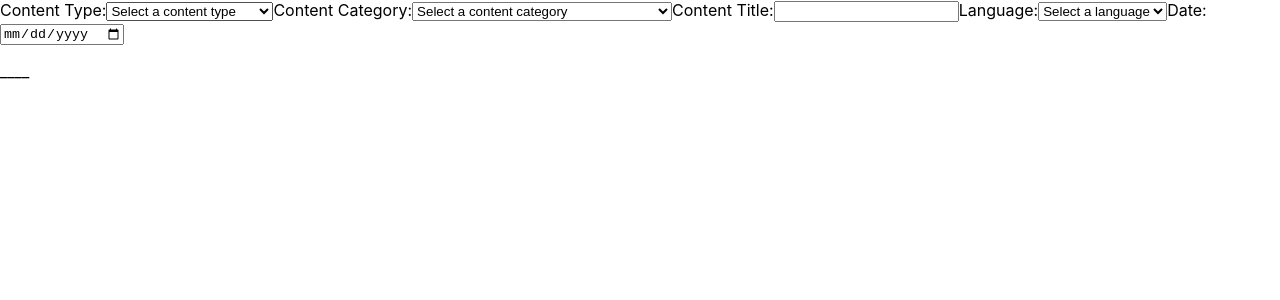
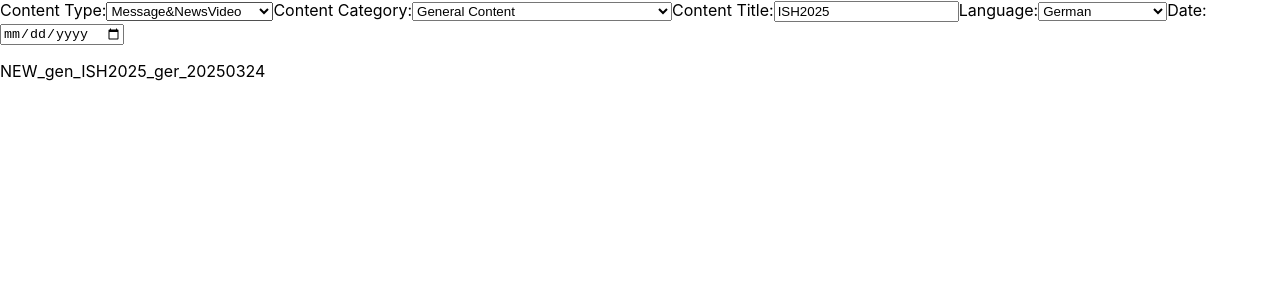
Before and after one commit to alexis-delaunay/file-name-generator, a React (Create React App) app: page / in a window 1280 px wide. Shown: the top 300 px of the page. Built offline with nearby package versions, Linux system fonts and the light colour scheme.

Commit message:
add: small changes

```diff
--- a/src/FileNameGenerator.tsx
+++ b/src/FileNameGenerator.tsx
@@ -1,4 +1,4 @@
-import React, { useState } from "react";
+import React, { useState, useEffect } from "react";
 
 interface ContentType {
   label: string;
@@ -15,12 +15,31 @@ interface ContentTypeCategory {
   types: ContentType[];
 }
 
+const getRandomElement = <T,>(array: T[]): T => {
+  return array[Math.floor(Math.random() * array.length)];
+};
+
+const formatDate = (date: Date): string => {
+  const year = date.getFullYear();
+  const month = String(date.getMonth() + 1).padStart(2, '0');
+  const day = String(date.getDate()).padStart(2, '0');
+  return `${year}${month}${day}`;
+};
+
 const FileNameGenerator: React.FC = () => {
   const [contentType, setContentType] = useState<string>("");
   const [contentCategory, setContentCategory] = useState<string>("");
   const [contentTitle, setContentTitle] = useState<string>("");
   const [language, setLanguage] = useState<string>("");
   const [date, setDate] = useState<string>("");
+
+  useEffect(() => {
+    setContentType(getRandomElement(AVAILABLE_CONTENT_TYPES.flatMap(group => group.types)).value);
+    setContentCategory(getRandomElement(AVAILABLE_CONTENT_CATEGORIES).value);
+    setContentTitle(getRandomElement(AVAILABLE_CONTENT_TITLES));
+    setLanguage(getRandomElement(AVAILABLE_LANGUAGES).value);
+    setDate(formatDate(new Date())); // Set current date in YYYYMMDD format
+  }, []);
 
   const handleContentTypeChange = (
     event: React.ChangeEvent<HTMLSelectElement>
@@ -49,7 +68,8 @@ const FileNameGenerator: React.FC = () => {
   const handleDateChange = (
     event: React.ChangeEvent<HTMLInputElement>
   ) => {
-    setDate(event.target.value);
+    const selectedDate = new Date(event.target.value);
+    setDate(formatDate(selectedDate));
   };
 
   // Extract the available content types, categories, and titles from the PDF content
@@ -124,7 +144,7 @@ const FileNameGenerator: React.FC = () => {
 
       {/* Add additional UI elements or logic based on the selected values */}
       <p>
-        {contentType}_{contentCategory}_{contentTitle}_{language}_{date}
+        <span>{contentType}</span>_<span>{contentCategory}</span>_<span>{contentTitle}</span>_<span>{language}</span>_<span>{date}</span>
       </p>
     </div>
   );
```
